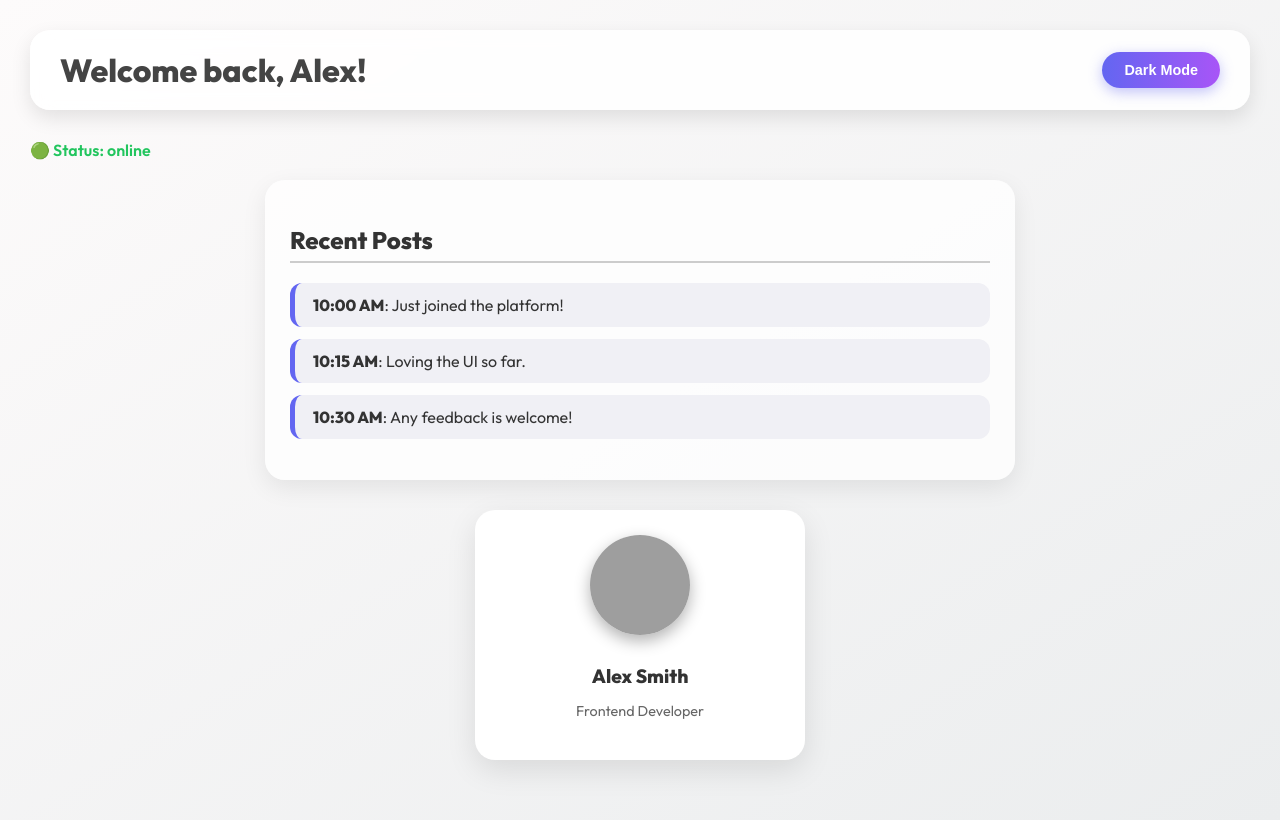
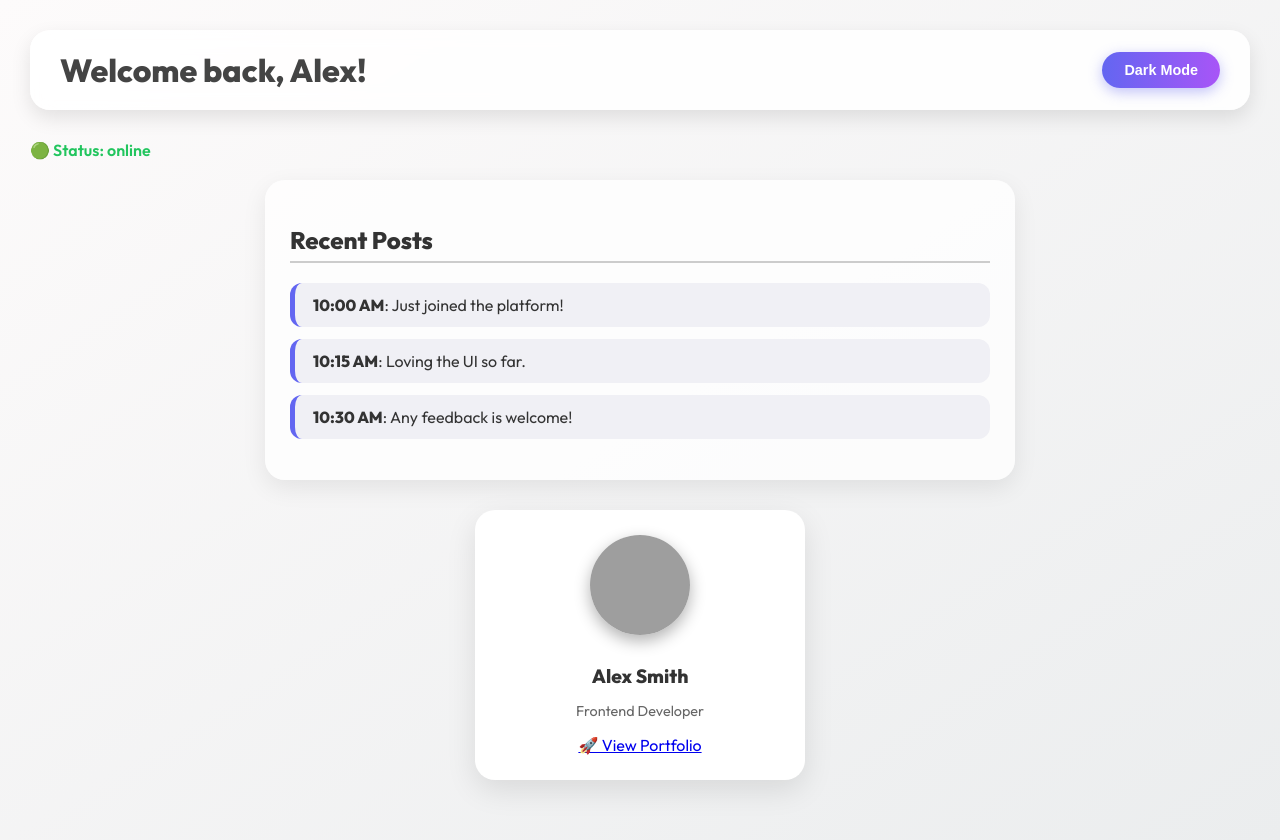
Before and after one commit to varuntejreddy03/profile, a React (Vite) app: page / in a window 1280 px wide. Built offline with nearby package versions, Linux system fonts and the light colour scheme; grey boxes are pictures that could not be loaded.

Commit message:
Update App.jsx
new

```diff
--- a/src/App.jsx
+++ b/src/App.jsx
@@ -1,6 +1,6 @@
 import { useState } from 'react';
 import './App.css';
-import Status from './Status'; // ✅ Confirm this line is present
+import Status from './status';
 
 function App() {
   const [darkMode, setDarkMode] = useState(false);
@@ -16,7 +16,7 @@
         </button>
       </header>
 
-      <Status /> {/* ✅ Renders the status here */}
+      <Status />
 
       <section className="feed">
         <h2>Recent Posts</h2>
@@ -34,6 +34,16 @@
         />
         <h3>Alex Smith</h3>
         <p>Frontend Developer</p>
+
+        {/* View Portfolio Button */}
+        <a
+          href="https://your-portfolio-link.com"
+          target="_blank"
+          rel="noopener noreferrer"
+          className="portfolio-button"
+        >
+          🚀 View Portfolio
+        </a>
       </div>
     </div>
   );
```
